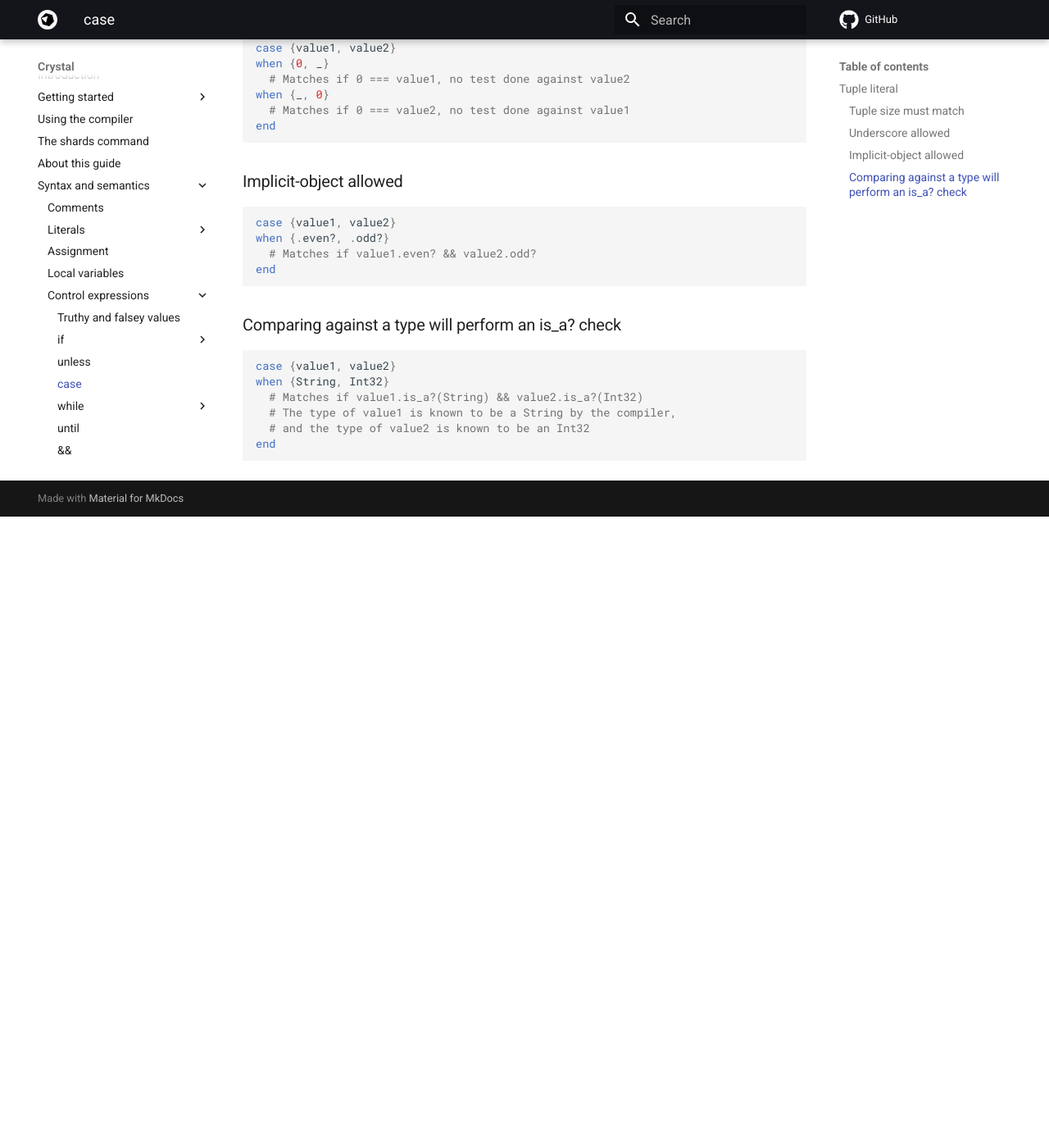
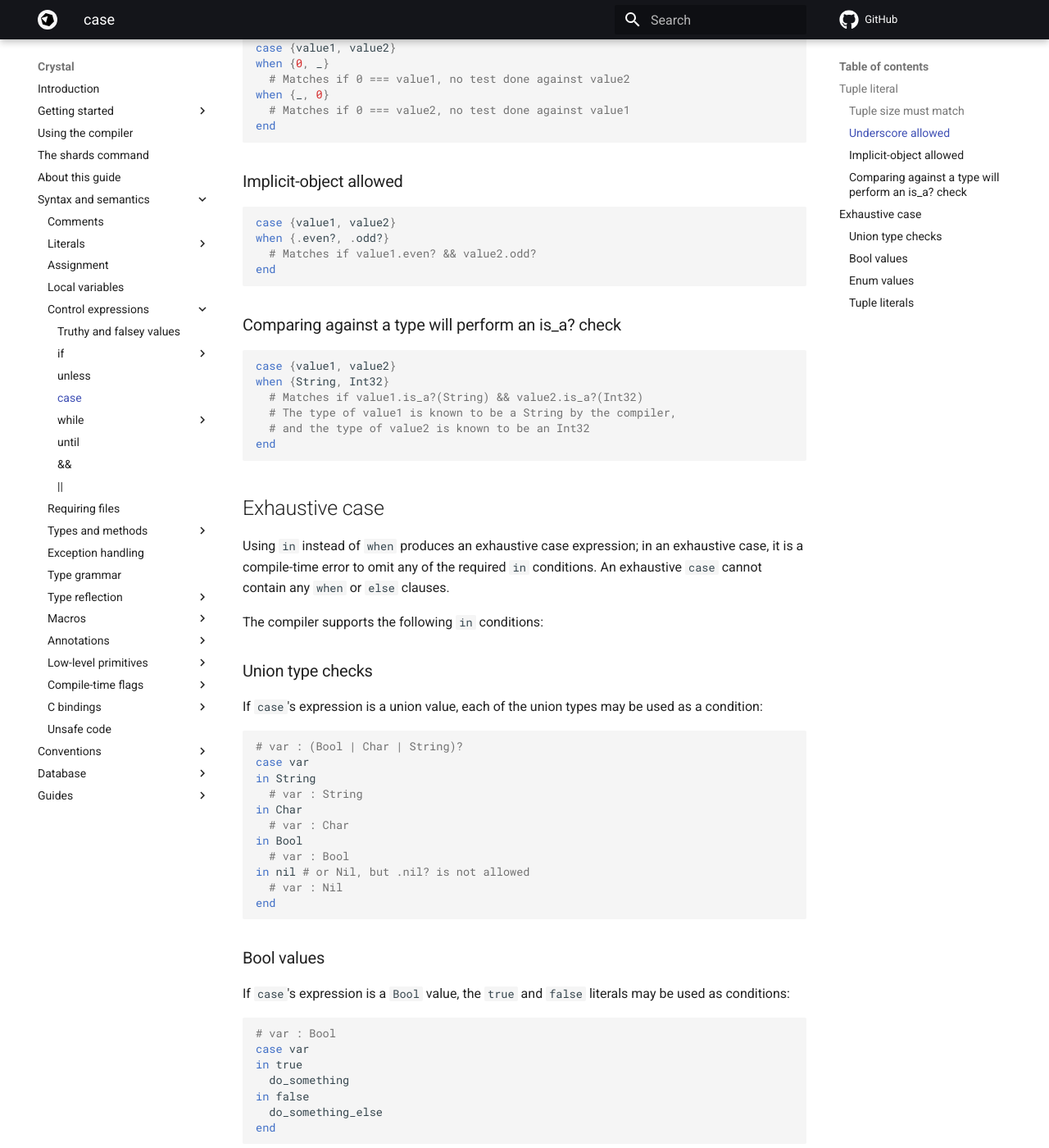
Before and after one commit to crystal-lang/crystal-book, an MkDocs documentation site: the page built from docs/syntax_and_semantics/case.md, in a window 1280 px wide and 1400 px high, scrolled down 2562 px. Shown: the whole window at 82% size. Built offline with MkDocs 1.6.1 and Material for MkDocs 9.7.7, drawn with Linux system fonts in a browser that asks for light colours; comment, search, counter and statistics services are not loaded; before the commit the page ends 3192 px from its top, so only the background shows below that; some of the changed text lies outside the part shown.

Commit message:
Add docs for exhaustive case expressions

````diff
--- a/docs/syntax_and_semantics/case.md
+++ b/docs/syntax_and_semantics/case.md
@@ -146,3 +146,84 @@
   # and the type of value2 is known to be an Int32
 end
 ```
+
+## Exhaustive case
+
+Using `in` instead of `when` produces an exhaustive case expression; in an exhaustive case, it is a compile-time error to omit any of the required `in` conditions. An exhaustive `case` cannot contain any `when` or `else` clauses.
+
+The compiler supports the following `in` conditions:
+
+### Union type checks
+
+If `case`'s expression is a union value, each of the union types may be used as a condition:
+
+```crystal
+# var : (Bool | Char | String)?
+case var
+in String
+  # var : String
+in Char
+  # var : Char
+in Bool
+  # var : Bool
+in nil # or Nil, but .nil? is not allowed
+  # var : Nil
+end
+```
+
+### Bool values
+
+If `case`'s expression is a `Bool` value, the `true` and `false` literals may be used as conditions:
+
+```crystal
+# var : Bool
+case var
+in true
+  do_something
+in false
+  do_something_else
+end
+```
+
+### Enum values
+
+If `case`'s expression is a non-flags enum value, its enumerators may be used as conditions:
+
+```crystal
+enum Foo
+  X
+  Y
+  Z
+end
+
+# var : Foo
+case var
+in Foo::X
+  # var == Foo::X
+in .y?
+  # var == Foo::Y
+in .z? # :z is not allowed
+  # var == Foo::Z
+end
+```
+
+### Tuple literals
+
+The conditions must exhaust all possible combinations of the `case` expression's elements:
+
+```crystal
+# value1, value2 : Bool
+case {value1, value2}
+in {true, _}
+  # value1 is true, value2 can be true or false
+  do_something
+in {_, false}
+  # here value1 is false, and value2 is also false
+  do_something_else
+end
+
+# Error: case is not exhaustive.
+#
+# Missing cases:
+#  - {false, true}
+```
````
